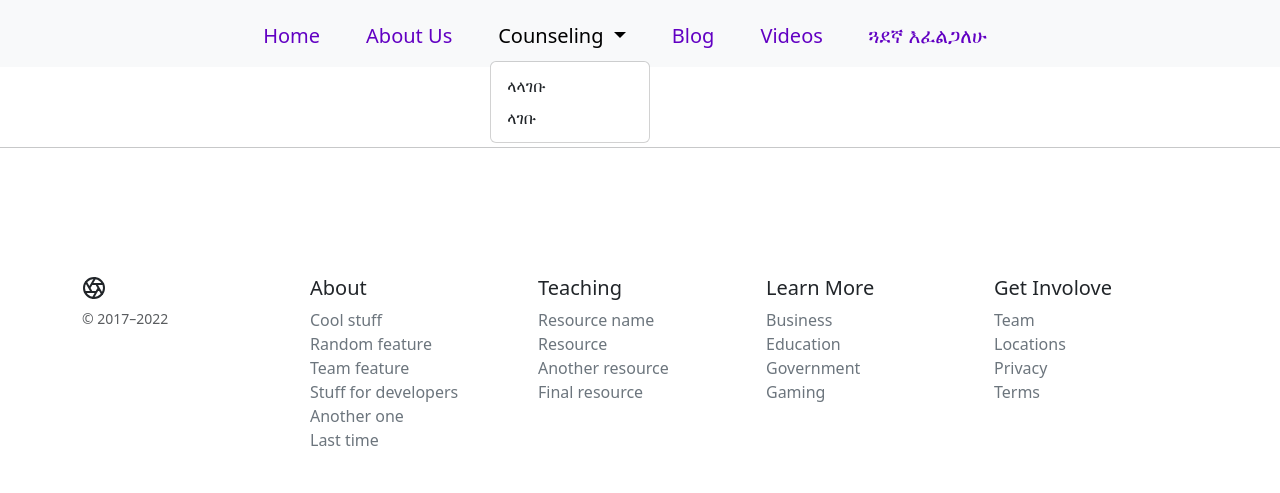
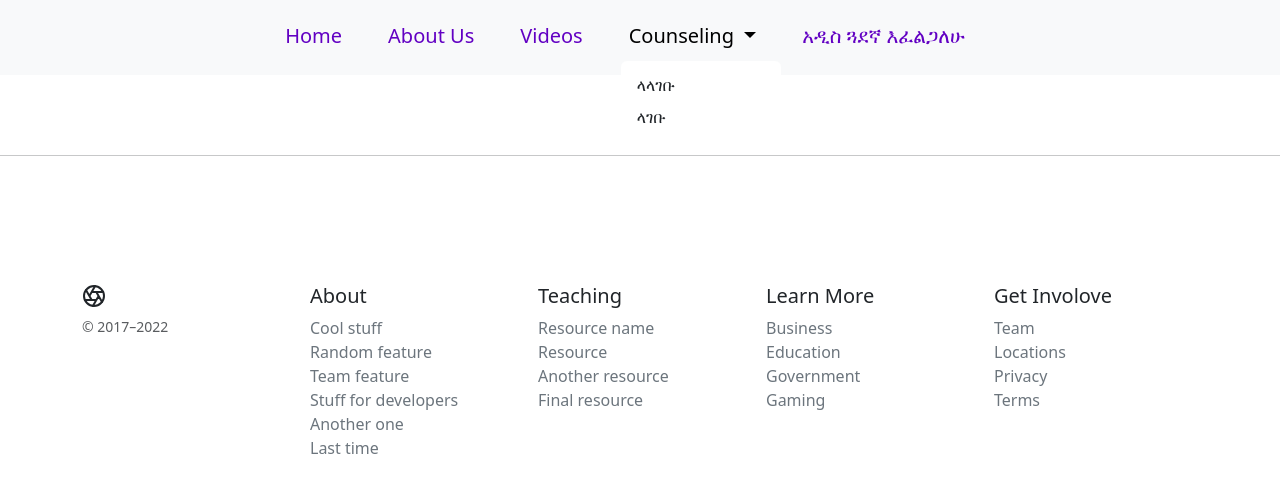
Before and after one commit to Israel2000/saltofthearth.site, a website: page match-seeker.html in a window 1280 px wide. Both pictures are taken after a click on the button "Counseling". Shown: the part 93-586 px from the top of the page. Drawn offline with nearby package versions, Linux system fonts and the light colour scheme.

Commit message:
Update match-seeker.html

```diff
--- a/match-seeker.html
+++ b/match-seeker.html
@@ -41,40 +41,37 @@
 
       <div class="collapse navbar-collapse justify-content-center" id="navbarNav">
         <ul class="navbar-nav">
-          <li class="nav-item">
-            <a class="nav-link" href="index.html">Home</a>
+          <li class="nav-item mb-2">
+            <a class="nav-link" href="#">Home</a>
           </li>
-          <li class="nav-item">
+          <li class="nav-item mb-2">
             <a class="nav-link mr-2" href="about.html">About Us</a>
           </li>
-          <!-- <li class="nav-item">
-							<a class="nav-link" href="#">Counsling</a>
-						</li> -->
-          <li class="nav-item dropdown">
+
+<!--           <li class="nav-item mb-2">
+            <a class="nav-link" href="blog.html">Blog</a>
+          </li> -->
+          <li class="nav-item mb-2">
+            <a class="nav-link" href="videos.html">Videos</a>
+          </li>
+          <li class="nav-item dropdown mb-2">
             <a class="nav-link dropdown-toggle" href="#" id="navbarDropdown" role="button" data-bs-toggle="dropdown"
               aria-haspopup="true" aria-expanded="false">
               Counseling
             </a>
-            <div class="dropdown-menu" aria-labelledby="navbarDropdown">
+            <div class="dropdown-menu" aria-labelledby="navbarDropdown" style="border: none;">
               <a class="dropdown-item" href="counseling.html">ላላገቡ</a>
               <a class="dropdown-item" href="counseling.html">ላገቡ</a>
-              <!-- <div class="dropdown-divider"></div> -->
-              <!-- <a class="dropdown-item" href="#">Something else here</a> -->
             </div>
           </li>
-          <li class="nav-item">
-            <a class="nav-link" href="blog.html">Blog</a>
-          </li>
-          <li class="nav-item">
-            <a class="nav-link" href="videos.html">Videos</a>
-          </li>
-          <li class="nav-item">
-            <a class="nav-link" href="sessions.html">ጓደኛ እፈልጋለሁ</a>
+          <li class="nav-item mb-2">
+            <a class="nav-link" href="sessions.html">አዲስ ጓደኛ እፈልጋለሁ</a>
           </li>
         </ul>
       </div>
     </div>
   </nav>
+
 
   <!-- introduction to our founder -->
   <hr class="featurette-divider" />
```
